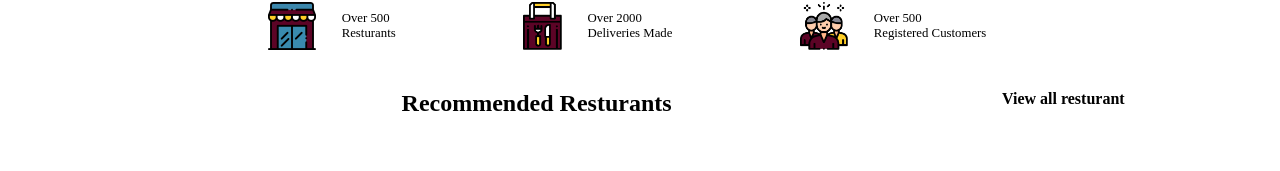
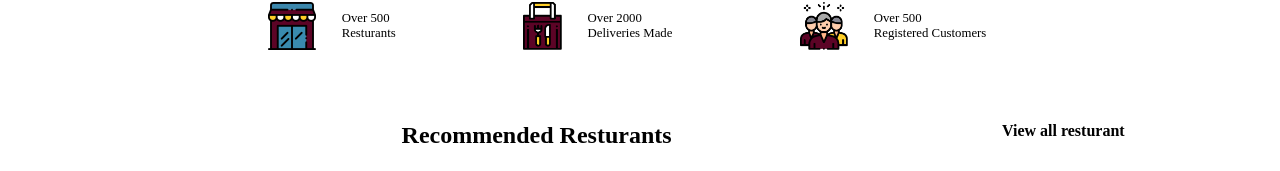
Before and after one commit to EgboUchenna/Deliver, an Angular app: page /home in a window 1280 px wide. Shown: the part 564-735 px from the top of the page. Built offline with nearby package versions, Linux system fonts and the light colour scheme.

Commit message:
Styling - Adjusted Comp styles and display.

```diff
--- a/src/app/components/layout/jumboCard/jumbocard.component.css
+++ b/src/app/components/layout/jumboCard/jumbocard.component.css
@@ -1,6 +1,8 @@
 section {
   background-image: url('../../../../assets/images/MaskGroup4.png');
   min-height: 50vh;
+  background-size: contain;
+  background-repeat: round;
 }
 h2 {
   color: #420000;
--- a/src/app/components/layout/recommended/recommended.component.css
+++ b/src/app/components/layout/recommended/recommended.component.css
@@ -16,7 +16,7 @@
 }
 .recommended {
   width: 90%;
-  margin: auto;
+  margin: 4em auto 1em auto;
 }
 .recommended h2 {
   flex-basis: 90%;
```
